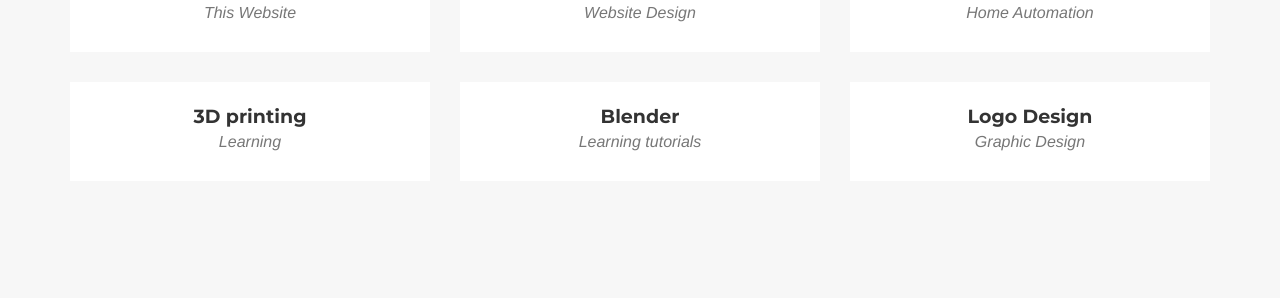
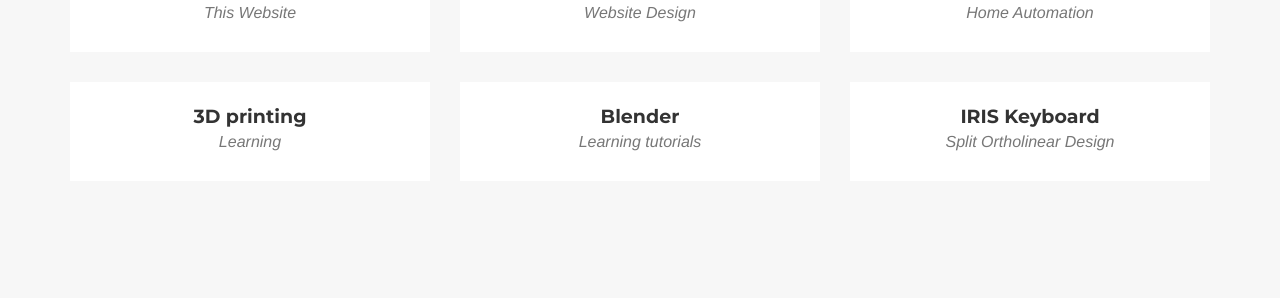
Before and after one commit to lilNickyg/NickGraham.github.io, a Jekyll site: the page built from _posts/2014-07-13-project-6.markdown, in a window 1280 px wide and 900 px high, scrolled down 1852 px. Shown: the part 155-453 px from the top of the window. Built offline with Jekyll 4.4.1, drawn with Linux system fonts in a browser that asks for light colours; some web fonts are replaced.

Commit message:
Keyboard change

```diff
--- a/_posts/2014-07-13-project-6.markdown
+++ b/_posts/2014-07-13-project-6.markdown
@@ -1,6 +1,6 @@
 ---
-title: Logo Design
-subtitle: Graphic Design
+title: IRIS Keyboard
+subtitle: Split Ortholinear Design
 layout: default
 modal-id: 6
 date: 2018-06-15
@@ -9,7 +9,8 @@
 alt: image-alt
 project-date: June 2018
 client: N/A
-category: Self Development
-description: Did a Logo design for a someone who was starting up a new business and website.
+category: Electronics
+description: Practising first using an Ultimate starter kit for the Raspberry Pi 3B as an introduction to wiring LEDs, rotary encoders and joysticks, I plan to build an IRIS keyboard with custom features and designs such as rotary encoders, joyosticks and 3D printed cases.
+
 
 ---
```
Also changed, not shown: img/portfolio/Logo4.png.
